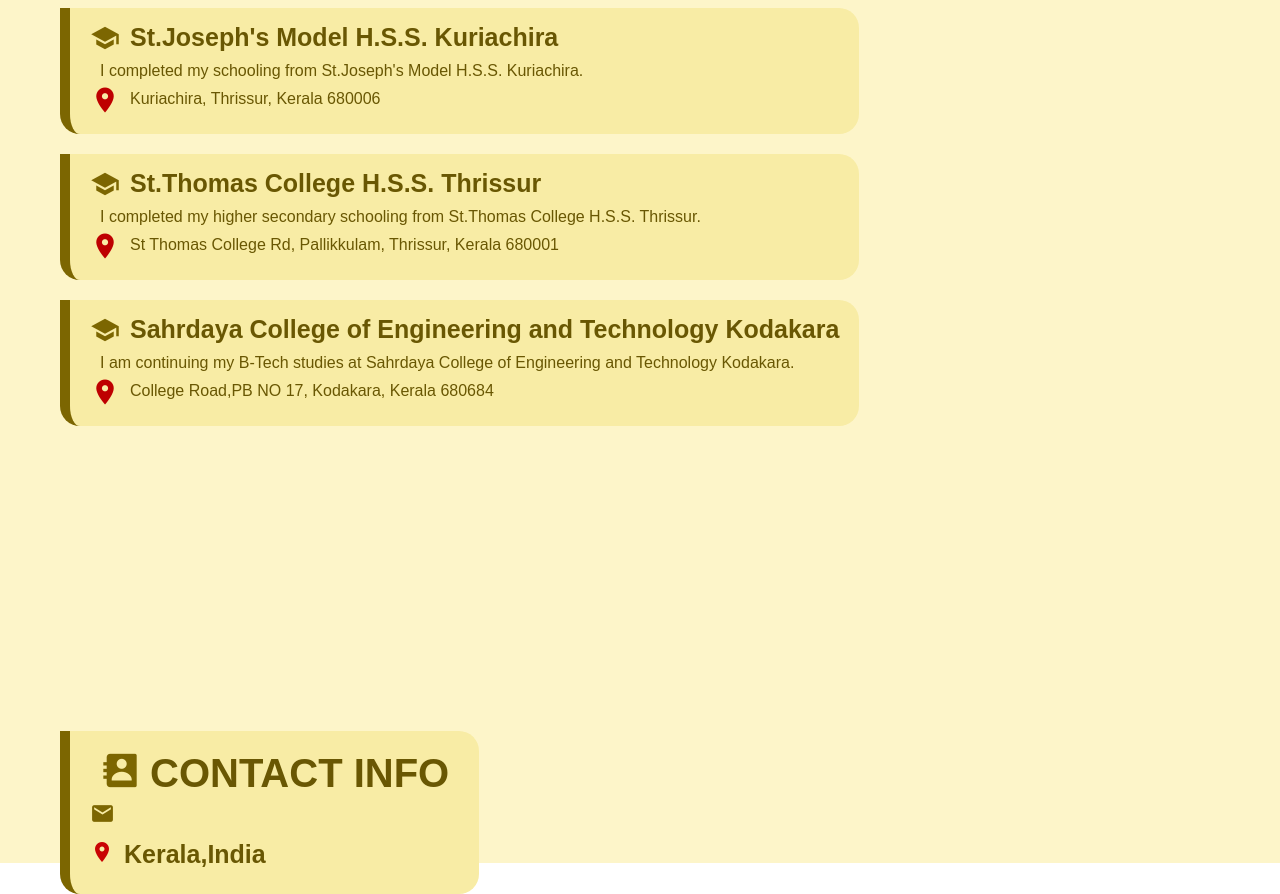
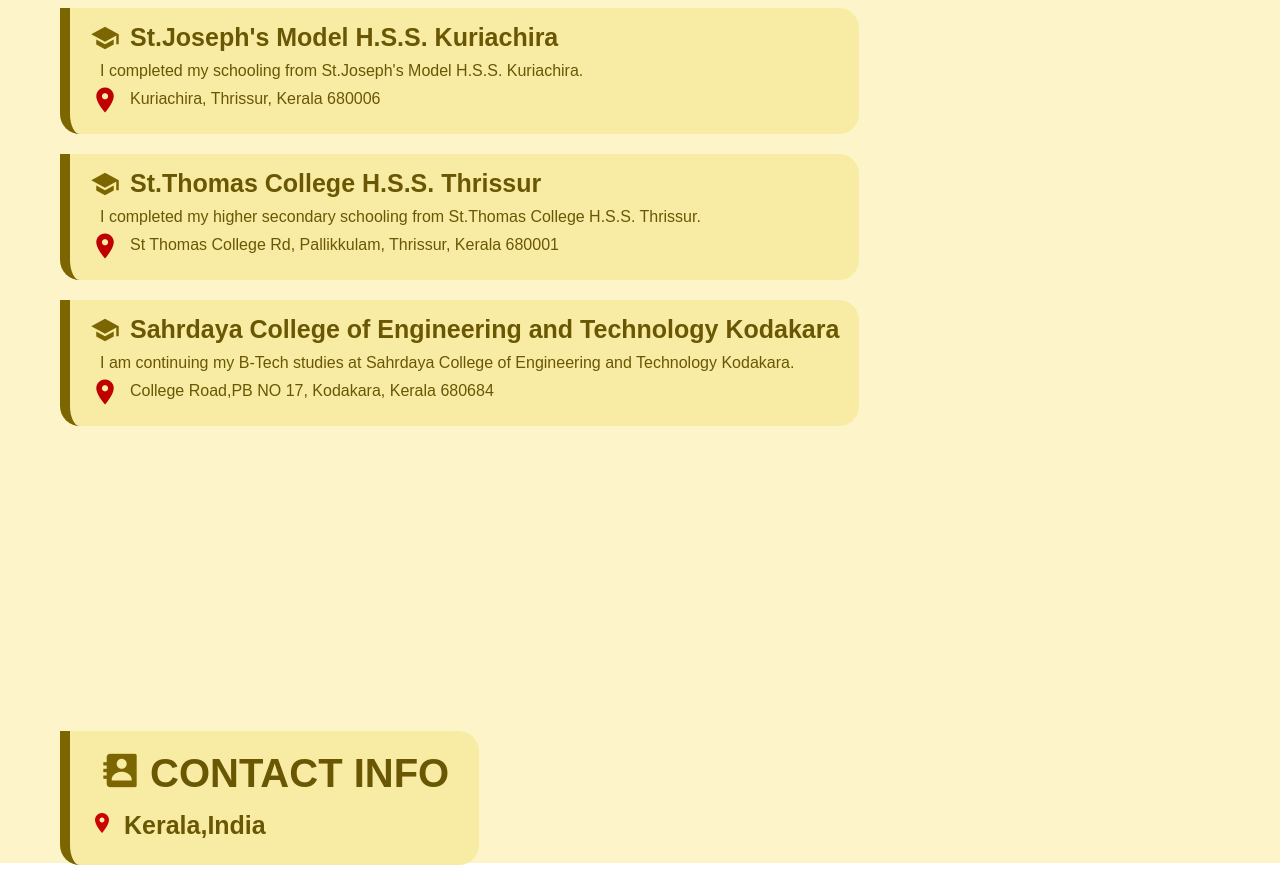
Before and after one commit to johnathi/Profile, a plain HTML site: page index.html in a window 1280 px wide. Shown: the part 1549-2443 px from the top of the page. After the commit the page ends 2414 px from the top, so only its background shows below. Drawn offline with nearby package versions, Linux system fonts and the light colour scheme.

Commit message:
Update index.html

```diff
--- a/index.html
+++ b/index.html
@@ -229,9 +229,7 @@
         </div>
         <div class="con_con">
           <div class="email">
-            <span id="email" class="material-icons">
-              email
-            </span>
+
           </div>
           <div>
 
```
